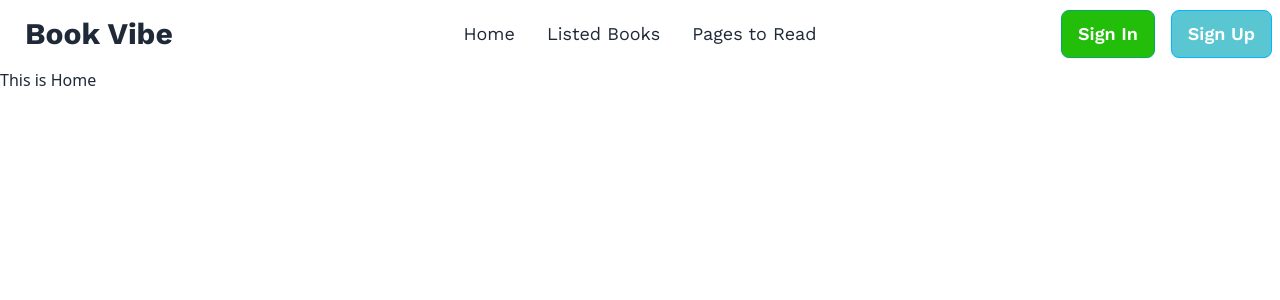
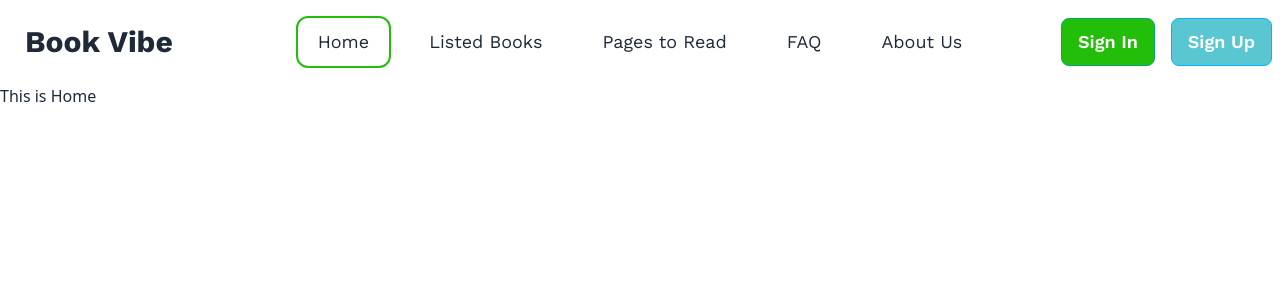
Before and after one commit to mosfiqurRahmanJsd/b9a8-book-review, a React (Vite) app: page / in a window 1280 px wide. Shown: the top 300 px of the page. Built offline with nearby package versions, Linux system fonts and the light colour scheme; a web font is replaced by a local one.

Commit message:
Fix line endings

```diff
--- /dev/null
+++ b/src/components/AboutUs/AboutUs.jsx
@@ -0,0 +1,11 @@
+
+
+const AboutUs = () => {
+    return (
+        <div>
+            This is our about Us page
+        </div>
+    );
+};
+
+export default AboutUs;
--- a/src/components/ErrorPage/ErrorPage.jsx
+++ b/src/components/ErrorPage/ErrorPage.jsx
@@ -8,7 +8,7 @@ const ErrorPage = () => {
             <p className="text-lg mb-8 text-center">
                 Oops! The page you are looking for does not exist. It might have been moved or deleted.
             </p>
-            <Link to="/" className="px-4 py-2 bg-blue-500 text-white rounded hover:bg-blue-600">
+            <Link to="/" className="px-4  py-2 bg-[#59C6D2] text-white rounded hover:bg-[#23BE0A]">
                 Go Back Home
             </Link>
         </div>
--- /dev/null
+++ b/src/components/Faq/Faq.jsx
@@ -0,0 +1,11 @@
+
+
+const Faq = () => {
+    return (
+        <div>
+            This is our FAQ
+        </div>
+    );
+};
+
+export default Faq;
--- a/src/components/Header/Header.jsx
+++ b/src/components/Header/Header.jsx
@@ -1,3 +1,4 @@
+import { NavLink } from "react-router-dom";
 
 const Header = () => {
     return (
@@ -9,31 +10,75 @@ const Header = () => {
 
                     </div>
                     <ul tabIndex={0} className="menu menu-sm dropdown-content mt-3 z-[1] p-2 shadow bg-base-100 rounded-box w-52">
-                        <li><a>Item 1</a></li>
-                        <li>
-                            <a>Parent</a>
-                            <ul className="p-2">
-                                <li><a>Submenu 1</a></li>
-                                <li><a>Submenu 2</a></li>
-                            </ul>
-                        </li>
-                        <li><a>Item 3</a></li>
+                        <li><a>Home</a></li>
+                        <li><a>Listed Books</a></li>
+                        <li><a>Pages to Read</a></li>
+                        <li><a>About Us</a></li>
+                        <li><a>FAQ</a></li>
+                        <li><a>Contact Us</a></li>
+
                     </ul>
                 </div>
                 <a className="btn btn-ghost text-xl md:text-3xl font-bold">Book Vibe</a>
             </div>
             <div className="navbar-center hidden lg:flex">
                 <ul className="menu menu-horizontal px-1 text-[18px]">
-                    <li><a>Home</a></li>
-                    <li><a>Listed Books</a></li>
-                    <li><a>Pages to Read</a></li>
+                    <li className="mx-2">
+                        <NavLink
+                            to='/'
+                            className={({ isActive }) =>
+                                isActive ? 'border-2  border-[#23BE0A] focus:bg-white px-5 py-[14px] rounded-xl' : 'border-2 border-white px-5 py-[14px]  rounded-xl hover:bg-[#23BE0A]'
+                            }>
+                            Home
+                        </NavLink>
+                    </li>
+                    <li className="mx-2">
+                        <NavLink
+                            to='listedBook'
+                            className={({ isActive }) =>
+                                isActive ? 'border-2 border-[#23BE0A] focus:bg-white px-5 py-[14px] rounded-xl' : 'border-2 border-white px-5 py-[14px]  rounded-xl hover:bg-[#23BE0A]'
+                            }>
+                            Listed Books
+                        </NavLink>
+                    </li>
+                    <li className="mx-2">
+                        <NavLink
+                            to='pagesToRead'
+                            className={({ isActive }) =>
+                                isActive ? 'border-2 border-[#23BE0A] focus:bg-white px-5 py-[14px] rounded-xl' : 'border-2 border-white px-5 py-[14px]  rounded-xl hover:bg-[#23BE0A]'
+                            }>
+                            Pages to Read
+                        </NavLink>
+                    </li>
+                    <li className="mx-2">
+                        <NavLink
+                            to='faq'
+                            className={({ isActive }) =>
+                                isActive ? 'border-2 border-[#23BE0A] focus:bg-white px-5 py-[14px] rounded-xl' : 'border-2 border-white px-5 py-[14px]  rounded-xl hover:bg-[#23BE0A]'
+                            }>
+                            FAQ
+                        </NavLink>
+                    </li>
+                    <li className="mx-2">
+                        <NavLink
+                            to='aboutUs'
+                            className={({ isActive }) =>
+                                isActive ? 'border-2 border-[#23BE0A] focus:bg-white px-5 py-[14px] rounded-xl' : 'border-2 border-white px-5 py-[14px]  rounded-xl hover:bg-[#23BE0A]'
+                            }>
+                            About Us
+                        </NavLink>
+                    </li>
+
+
+
+
                 </ul>
             </div>
             <div className="navbar-end ">
                 <a className="btn md:mr-4 bg-[#23BE0A] text-[18px] text-white font-semibold btn-success">Sign In</a>
                 <a className="btn bg-[#59C6D2] text-[18px] text-white font-semibold btn-info">Sign Up</a>
             </div>
-        </div>
+        </div >
     );
 };
 
--- /dev/null
+++ b/src/components/ListedBooks/ListedBooks.jsx
@@ -0,0 +1,11 @@
+
+
+const ListedBooks = () => {
+    return (
+        <div>
+            Books
+        </div>
+    );
+};
+
+export default ListedBooks;
--- /dev/null
+++ b/src/components/PagesToRead/PagesToRead.jsx
@@ -0,0 +1,11 @@
+
+
+const PagesToRead = () => {
+    return (
+        <div>
+            <h1>Pages to Read</h1>
+        </div>
+    );
+};
+
+export default PagesToRead;
```
Also changed, not shown: src/main.jsx (+20 -0 lines).
